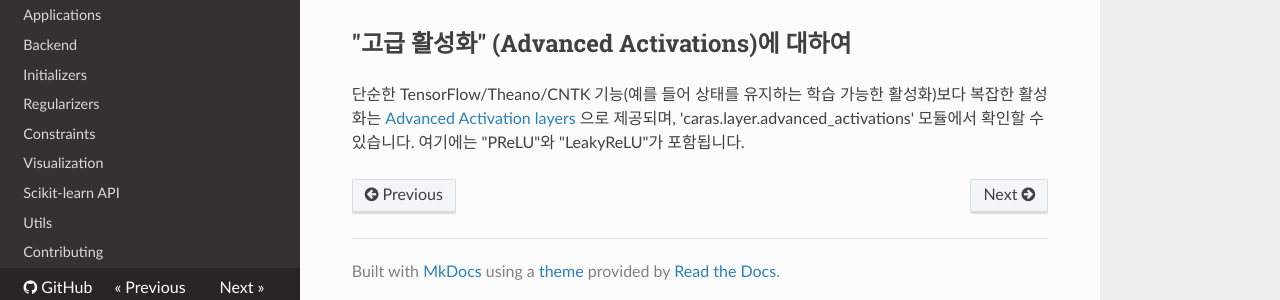
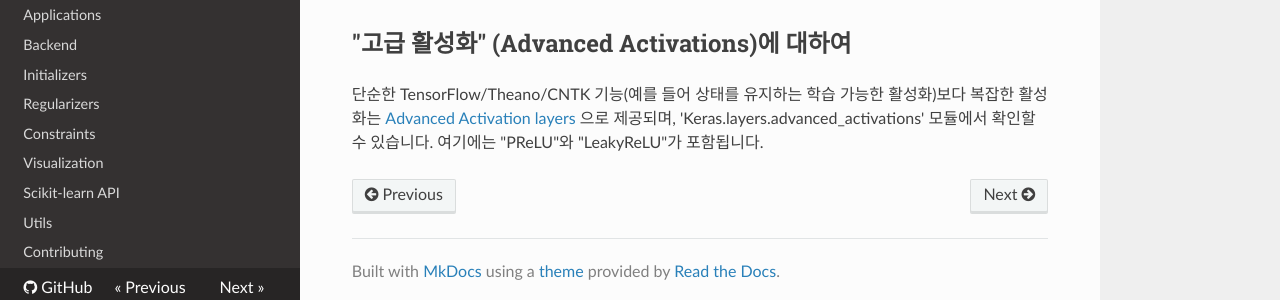
Before and after one commit to keras-team/keras-docs-ko, an MkDocs documentation site: the page built from sources/activations.md, in a window 1280 px wide and 900 px high, scrolled down 4290 px. Shown: the part 592-892 px from the top of the window. Built offline with MkDocs 1.6.1, drawn with Linux system fonts in a browser that asks for light colours; nearby versions of some CDN libraries.

Commit message:
Update activations.md

```diff
--- a/sources/activations.md
+++ b/sources/activations.md
@@ -261,4 +261,4 @@ Linear (i.e. identity) 활성화 함수.
 
 ## "고급 활성화" (Advanced Activations)에 대하여
 
-단순한 TensorFlow/Theano/CNTK 기능(예를 들어 상태를 유지하는 학습 가능한 활성화)보다 복잡한 활성화는 [Advanced Activation layers](layers/advanced-activations.md) 으로 제공되며, 'caras.layer.advanced_activations' 모듈에서 확인할 수 있습니다. 여기에는 "PReLU"와 "LeakyReLU"가 포함됩니다.
+단순한 TensorFlow/Theano/CNTK 기능(예를 들어 상태를 유지하는 학습 가능한 활성화)보다 복잡한 활성화는 [Advanced Activation layers](layers/advanced-activations.md) 으로 제공되며, 'Keras.layers.advanced_activations' 모듈에서 확인할 수 있습니다. 여기에는 "PReLU"와 "LeakyReLU"가 포함됩니다.
```
